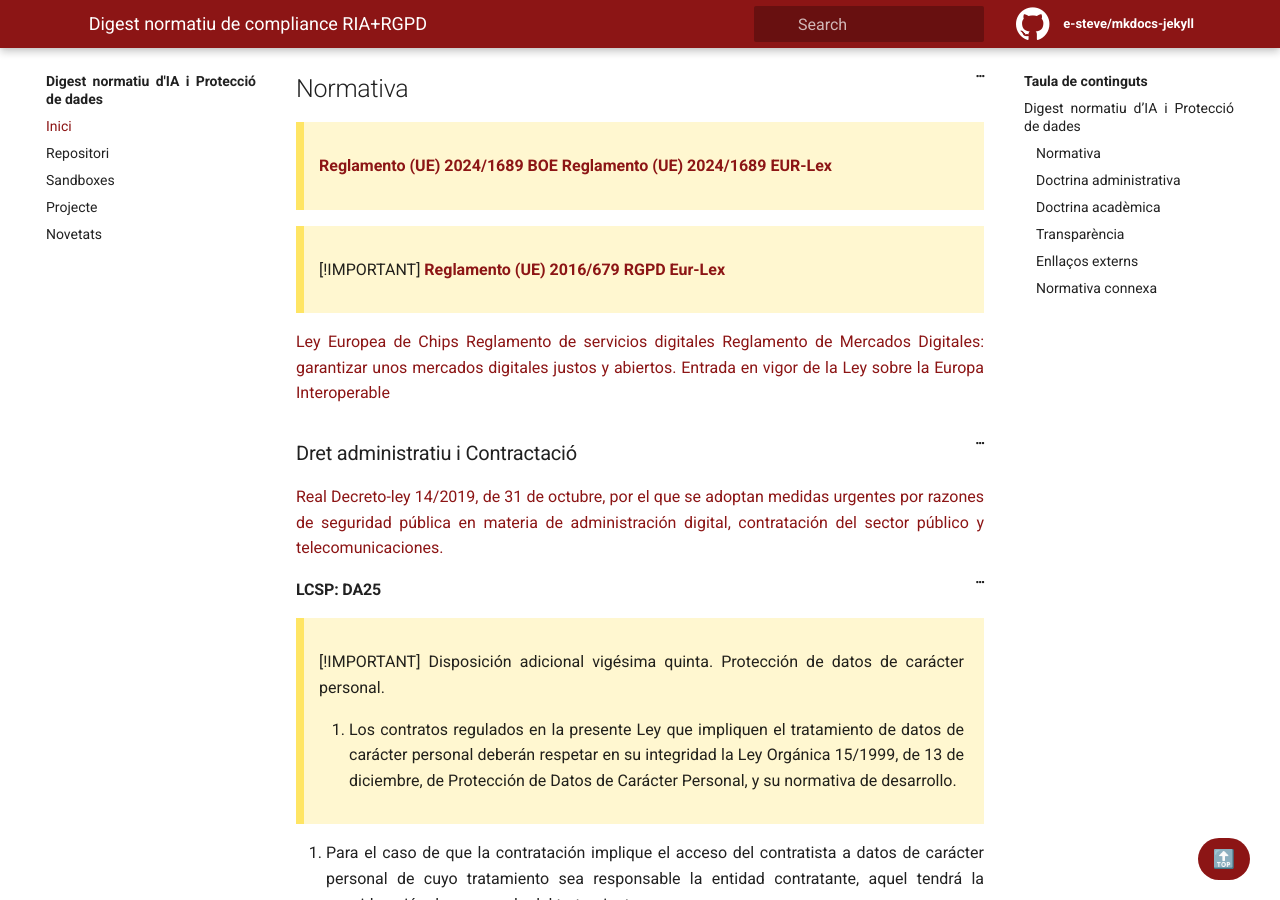
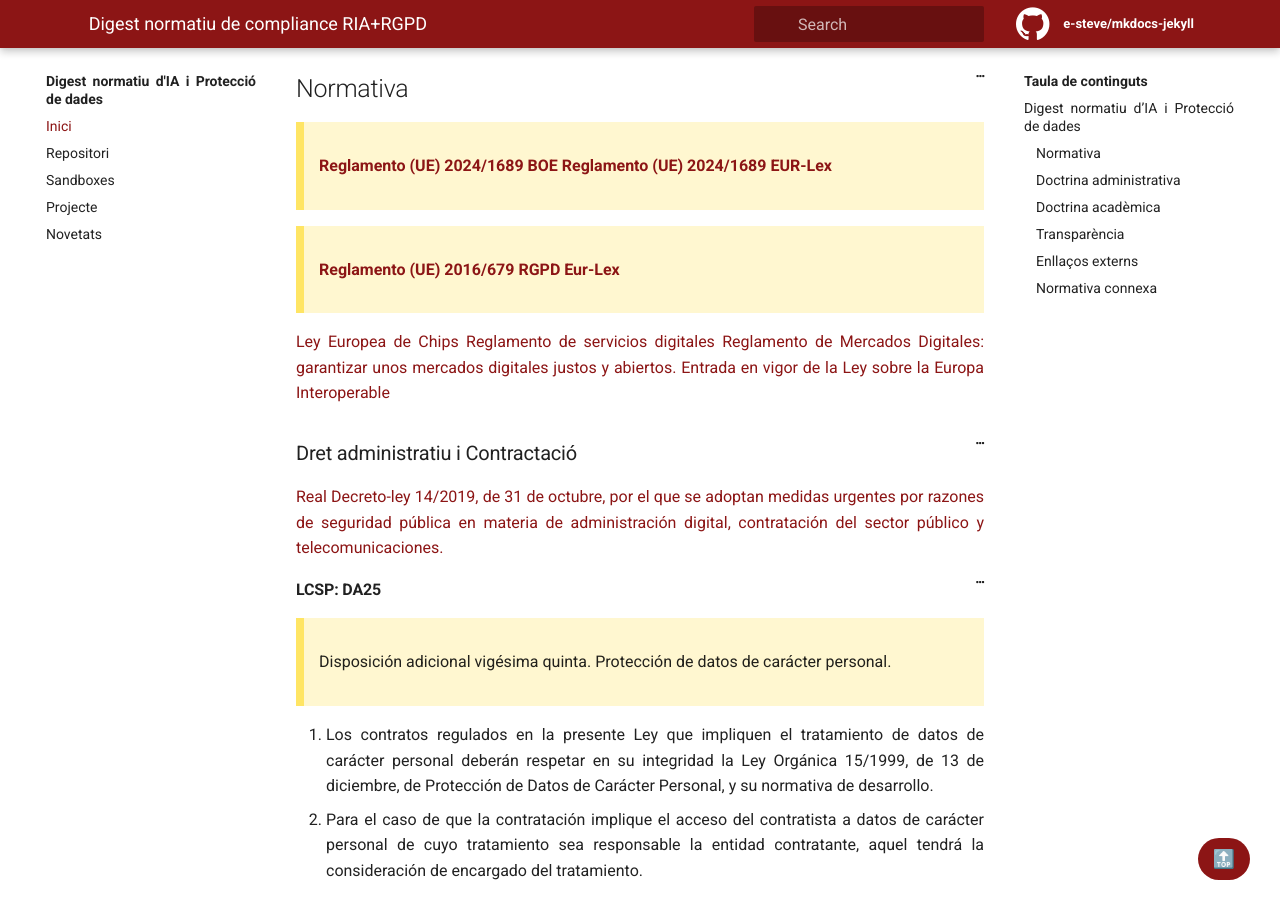
Before and after one commit to e-steve/e-steve.github.io, a Jekyll site: the page built from pages/index.md, in a window 1280 px wide and 900 px high, scrolled down 390 px. Built offline with Jekyll 4.4.1, drawn with Linux system fonts in a browser that asks for light colours; some of the changed text lies outside the part shown.

Commit message:
Update index.md

```diff
--- a/pages/index.md
+++ b/pages/index.md
@@ -24,7 +24,7 @@ Principi d’integritat i confidencialitat.
 [**Reglamento (UE) 2024/1689 BOE**](https://www.boe.es/buscar/doc.php?id=DOUE-L-2024-81079)
 [**Reglamento (UE) 2024/1689 EUR-Lex**](https://eur-lex.europa.eu/legal-content/EN/TXT/?uri=CELEX%3A32024R1689)
 
-> [!IMPORTANT]
+>
 [**Reglamento (UE) 2016/679**](https://www.boe.es/buscar/doc.php?id=DOUE-L-2016-80807)
 [**RGPD Eur-Lex**](https://eur-lex.europa.eu/ES/legal-content/summary/general-data-protection-regulation-gdpr.html)
 
@@ -38,9 +38,9 @@ Principi d’integritat i confidencialitat.
 [Real Decreto-ley 14/2019, de 31 de octubre, por el que se adoptan medidas urgentes por razones de seguridad pública en materia de administración digital, contratación del sector público y telecomunicaciones.](https://www.boe.es/buscar/act.php?id=BOE-A-2019-15790)
 
 #### LCSP: DA25
+>
+Disposición adicional vigésima quinta. Protección de datos de carácter personal.
 
->[!IMPORTANT]
-Disposición adicional vigésima quinta. Protección de datos de carácter personal.
 1. Los contratos regulados en la presente Ley que impliquen el tratamiento de datos de carácter personal deberán respetar en su integridad la Ley Orgánica 15/1999, de 13 de diciembre, de Protección de Datos de Carácter Personal, y su normativa de desarrollo.
 
 2. Para el caso de que la contratación implique el acceso del contratista a datos de carácter personal de cuyo tratamiento sea responsable la entidad contratante, aquel tendrá la consideración de encargado del tratamiento.
@@ -85,10 +85,10 @@ En estos casos, el tercero tendrá también la consideración de encargado del t
 [Código del Derecho al Olvido](https://www.boe.es/biblioteca_juridica/codigos/codigo.php?id=94&modo=2&nota=0&tab=2)
 [Código de Derecho Constitucional](https://www.boe.es/biblioteca_juridica/codigos/codigo.php?id=42&modo=2&nota=0&tab=2)
 
->[!IMPORTANT]
+>
 [**Ley 9/2017, de 8 de noviembre, de Contratos del Sector Público**](https://www.boe.es/buscar/act.php?id=BOE-A-2017-12902)
 
->[!IMPORTANT]
+>
 [El nou reglament europeu de protecció de dades i la seva incidència en els contractes públics](https://formaciooberta.eapc.gencat.cat/espaistematics/contractacio/el-nou-reglament-europeu-de-proteccio-de-dades-i-la-seva-incidencia-en-els-contractes-publics.html)
 
 ### Propietat intel·lectual/industrial
@@ -108,16 +108,15 @@ En estos casos, el tercero tendrá también la consideración de encargado del t
 ## Doctrina administrativa
 
 [**Cuándo hay que revisar las medidas de protección de datos**](https://www.aepd.es/prensa-y-comunicacion/blog/cuando-hay-que-revisar-las-medidas-de-proteccion-de-datos)
->[!IMPORTANT]
-
+>
 [**Opinion 28/2024 on certain data protection aspects related to the processing of personal data in the context of AI models**](https://www.edpb.europa.eu/our-work-tools/our-documents/opinion-board-art-64/opinion-282024-certain-data-protection-aspects_en)
 
 [Requisitos para Auditorías de Tratamientos que incluyan IA](https://www.aepd.es/guias/requisitos-auditorias-tratamientos-incluyan-ia.pdf)
->[!IMPORTANT]
+>
 [**Guía Requisitos para auditorías de tratamientos de datos personales que incluyan Inteligencia Artificial**](https://www.aepd.es/documento/requisitos-auditorias-tratamientos-incluyan-ia.pdf)
 
 [**El nou Esquema Nacional de Seguretat i la prevalença de la protecció de dades personals**](https://formaciooberta.eapc.gencat.cat/espaistematics/gestio-dades/el-nou-esquema-nacional-de-seguretat-i-la-prevalenca-de-la-proteccio-de-dades-personals.html)
->[!IMPORTANT]
+>
 [**RGPD vs. RIA Anàlisi d’una intersecció parcial**](https://apdcat.gencat.cat/web/.content/03-documentacio/estudis-recerca/RGPDvsRIA.pdf)
 
 [**Directrices sobre la definición de sistema de inteligencia artificial establecida por la Ley de IA**](https://digital-strategy.ec.europa.eu/es/library/commission-publishes-guidelines-ai-system-definition-facilitate-first-ai-acts-rules-application)
@@ -125,8 +124,7 @@ En estos casos, el tercero tendrá también la consideración de encargado del t
 [Informe sobre la Década Digital de 2024](https://commission.europa.eu/news/digital-decade-2024-report-calls-strengthened-collective-action-2024-07-03_es)
 
 ### Documents de referència
->[!IMPORTANT]
-
+>
 [**Adecuación al RGPD de tratamientos que incorporan Inteligencia Artificial. Una introducción Responsable**](https://www.aepd.es/guias/adecuacion-rgpd-ia.pdf)
 
 La figura de responsable de un tratamiento se define en el RGPD, en el artículo 4.730 del
@@ -155,16 +153,15 @@ Unión o de los Estados miembros, que vincule al encargado respecto del responsa
 
 
 ## Doctrina acadèmica
->[!IMPORTANT]
+>
 [La regulació europea sobre IA: oportunitats, riscos i escenaris de futur amb mirada metropolitana](https://www.cidob.org/ca/publicacions/la-regulacio-europea-sobre-ia-oportunitats-riscos-i-escenaris-de-futur-amb-mirada)
->[!IMPORTANT]
-
+>
 [Elaborar una avaluació d’impacte relativa a la protecció de dades](https://apdcat.gencat.cat/ca/drets_i_obligacions/responsables/obligacions/avaluacio-impacte-relativa-proteccio-dades/)
 
 [Vocubulari IA normalizat del Termcat](https://www.termcat.cat/ca/recursos/productes-multimedia/intelligencia-artificial-vocabulari-basic)
 
 ### Actuacions administratives automatitzades
->[!IMPORTANT]
+>
 [Decisiones automatizadas en el RGPD. El uso de algoritmos en el contexto de la protección de datos.](https://laadministracionaldia.inap.es/noticia.asp?id=1509629)
 
 Aparte de la nueva norma sobre protección de datos, cabe indicar determinadas normas nacionales que hacen mención a las decisiones automatizadas. Así, en el ámbito administrativo se hace referencia a la actuación administrativa automatizada, previéndose entre otras garantías la posibilidad de realizar auditorías a los códigos fuentes en los que se basan los programas que dictan dichos actos administrativos, así como el órgano competente a efectos de la impugnación de tal decisión. (Art 41.2 LRJSP. Ley 40/2015). A su vez, en términos muy parecidos, el Art 96.3 LGT Ley 58/2003, de 17 de diciembre, General Tributaria hace referencia también a las decisiones automatizadas(56).
```
